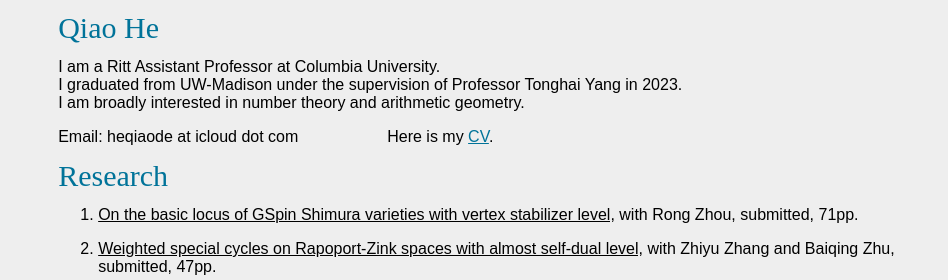
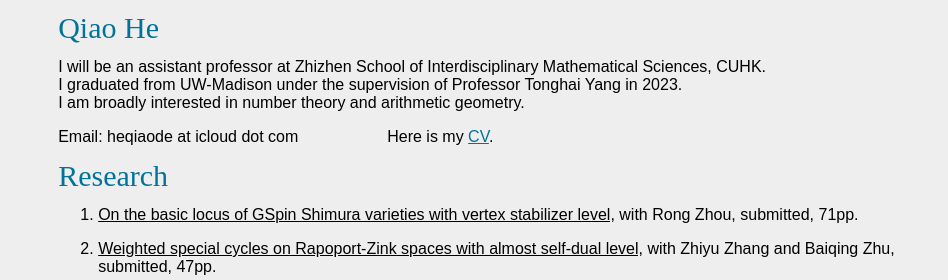
Before and after one commit to qiaohe86/personalwebpage, a plain HTML site: page index.html in a window 1280 px wide. Shown: the part 330-610 px from the top of the page, 0-948 px from the left. Drawn offline with Linux system fonts and the light colour scheme.

Commit message:
Update index.html

```diff
--- a/index.html
+++ b/index.html
@@ -106,7 +106,7 @@
 <div class="row"  style=" ;">
   <div class="column left" style="background-color:#eee"  >
     <p style="font-size: 30px; font-family: STKaiti; color:#007399;line-height:0">    Qiao He     </p>
-    <p style="max-width:100%; word-wrap:break-word;">I am a Ritt Assistant Professor at Columbia University.<br>
+    <p style="max-width:100%; word-wrap:break-word;">I will be an assistant professor at Zhizhen School of Interdisciplinary Mathematical Sciences, CUHK. <br>
  I graduated from UW-Madison under the supervision of Professor Tonghai Yang in 2023.<br>
                I am broadly interested in number theory and arithmetic geometry.  </p>
  </p>
```
